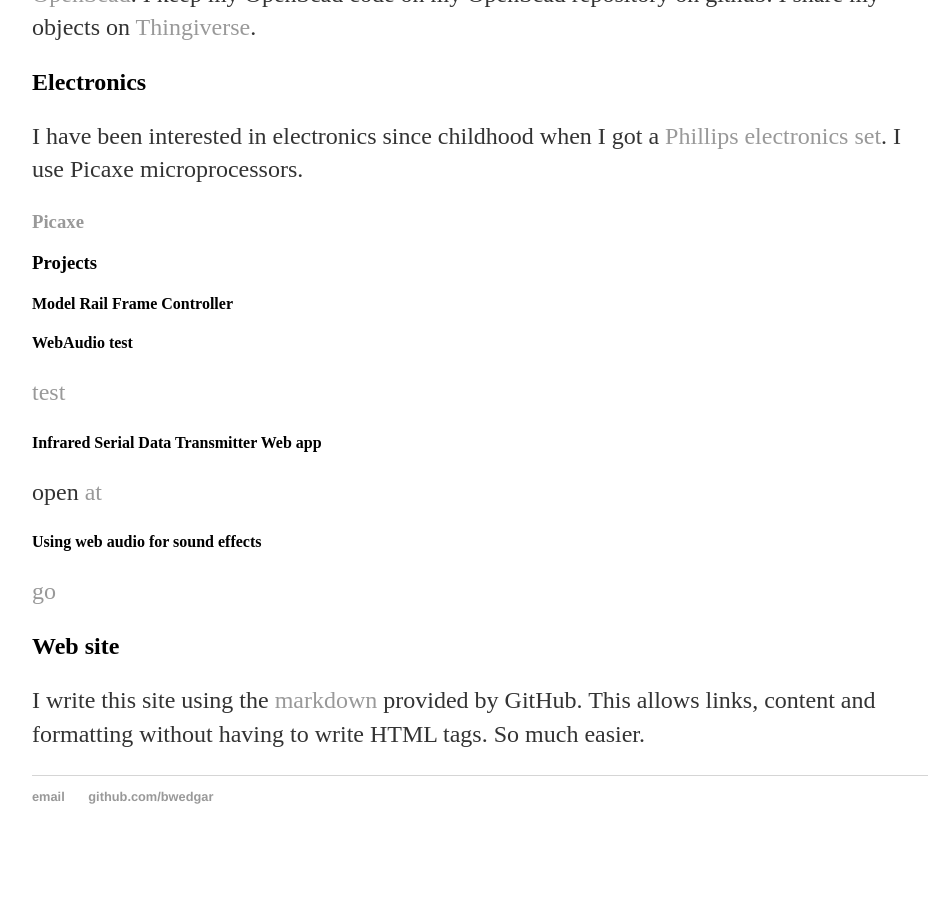
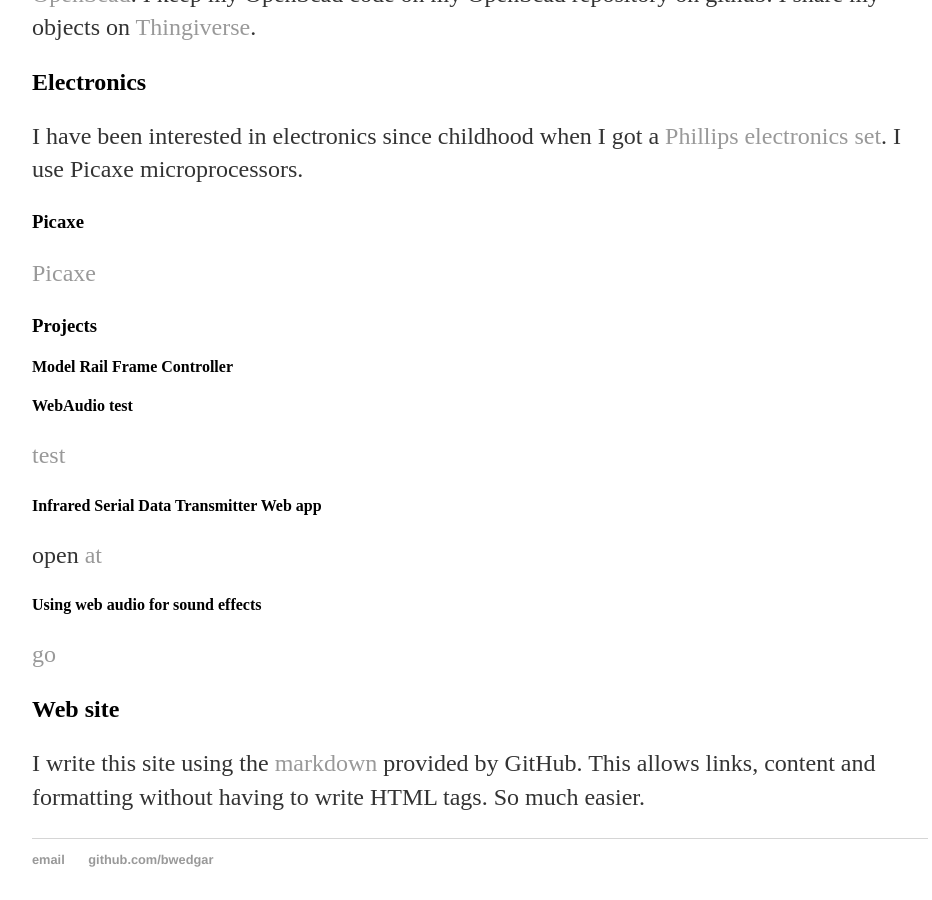
Before and after one commit to bwedgar/bwedgar.github.io, a Jekyll site: the page built from index.md, in a window 1280 px wide and 900 px high, scrolled down 2587 px. Shown: the whole window, without its empty margins (160-1092 px from the left). Built offline with Jekyll 4.4.1, drawn with Linux system fonts in a browser that asks for light colours; before the commit the page ends 3451 px from its top, so only the background shows below that.

Commit message:
Update index.md

```diff
--- a/index.md
+++ b/index.md
@@ -49,7 +49,8 @@ I use a MakerBot Replicator 2 to print models. I create my objects using code wr
 
 ## Electronics
 I have been interested in electronics since childhood when I got a [Phillips electronics set](https://m.youtube.com/watch?v=h1TII3Z-jXk). I use Picaxe microprocessors.
-### [Picaxe](picaxe.md)
+### Picaxe
+[Picaxe](picaxe.md)
 
 ### Projects
 #### Model Rail Frame Controller
```
